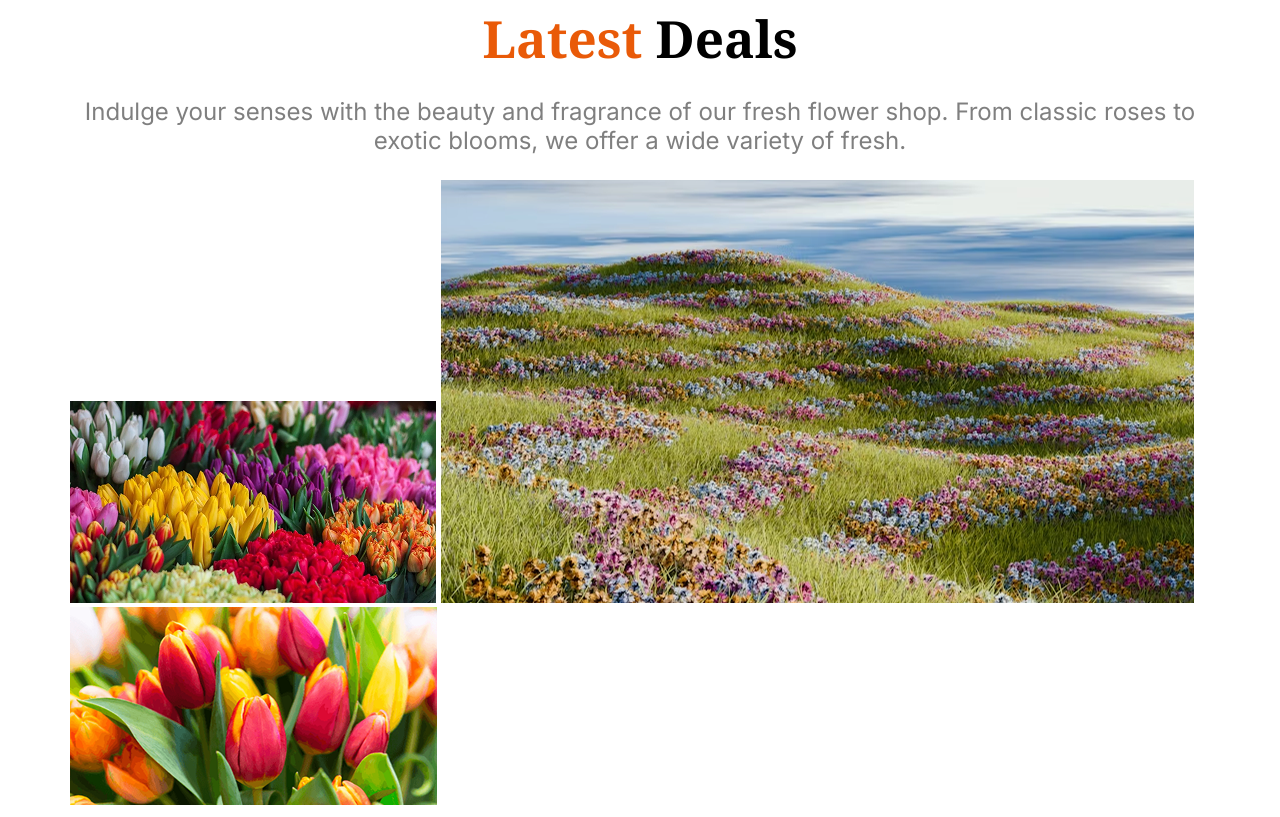
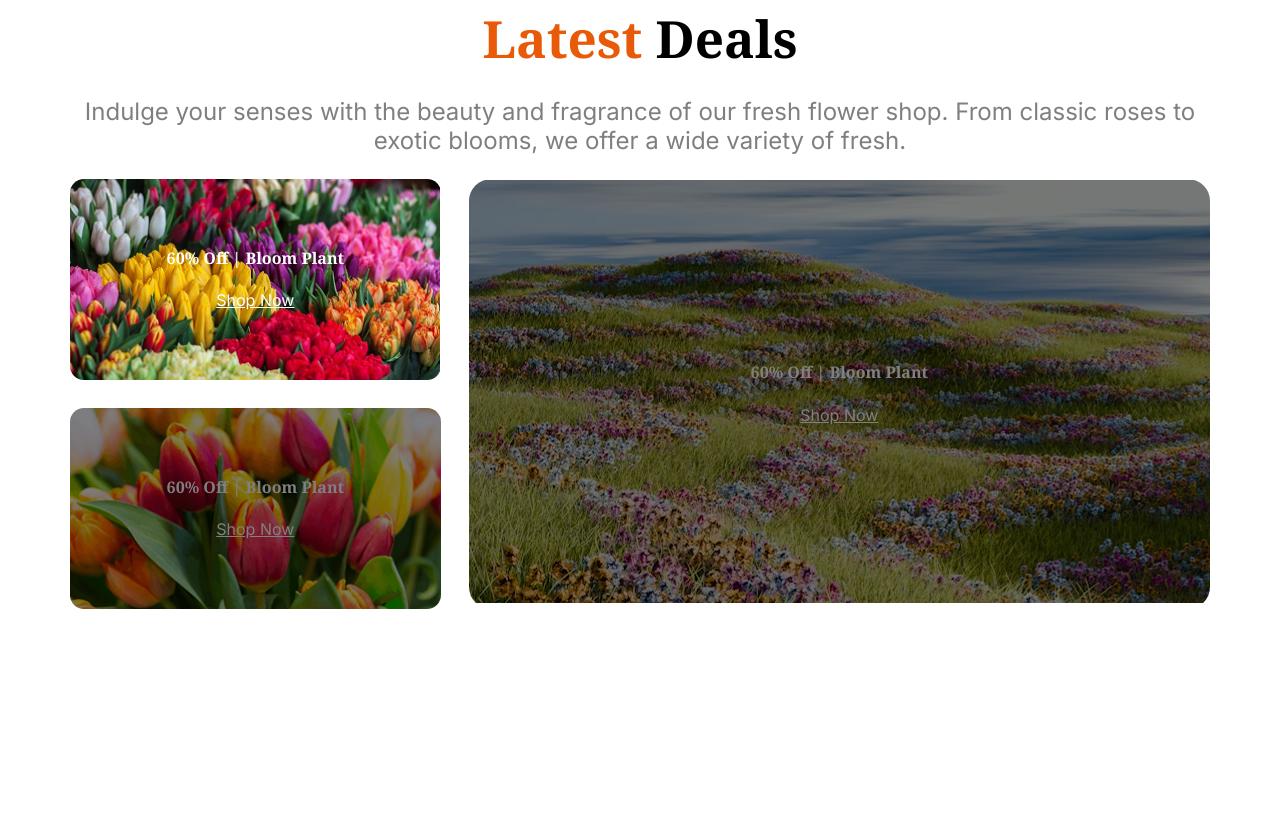
Before and after one commit to Imtius10/B12A02, a plain HTML site: page index.html in a window 1280 px wide. Shown: the part 3039-3856 px from the top of the page. After the commit the page ends 3656 px from the top, so only its background shows below. Drawn offline with Linux system fonts and the light colour scheme.

Commit message:
added latest deals

```diff
--- a/index.html
+++ b/index.html
@@ -146,10 +146,27 @@
                     exotic blooms, we offer a wide variety of fresh.</p>
             </div>
             <div class="img-grid">
+
                 <div class="deal-img">
-                    <img src="assets/deal-bloom.png" alt="deal-bloom">
-                    <img src="assets/deal-zabo.png" alt="deal-bloom">
-                    <img src="assets/deal-ana.png" alt="deal-bloom">
+                    <div class="deals1">
+                        <div class="text-content">
+                            <h5 class="noto-serif-font">60% Off | Bloom Plant <br></h5>
+                            <p class="inter-font"><u><br>Shop Now</u></p>
+                        </div>
+
+                    </div>
+                    <div class="deals2">
+                        <div class="text-content">
+                            <h5 class="noto-serif-font">60% Off | Bloom Plant <br></h5>
+                            <p class="inter-font"><u><br>Shop Now</u></p>
+                        </div>
+                    </div>
+                    <div class="deals3">
+                        <div class="text-content">
+                            <h5 class="noto-serif-font">60% Off | Bloom Plant <br></h5>
+                            <p class="inter-font"><u><br>Shop Now</u></p>
+                        </div>
+                    </div>
                 </div>
 
 
--- a/styles/style.css
+++ b/styles/style.css
@@ -30,10 +30,13 @@
 /* .display-none{
   display: none;
 } */
- main,.banner, .banner-nav{
+main,
+.banner,
+.banner-nav {
   max-width: 1140px;
   margin: 0 auto;
- }
+}
+
 .text-color-3 {
   color: rgba(233, 90, 8, 1);
 }
@@ -263,41 +266,157 @@ h1 {
 }
 
 
-.plans-lover h1{
+.plans-lover h1 {
   font-size: 2.5rem;
 }
-.plans-lover li{
+
+.plans-lover li {
   font-size: 1.5rem;
   padding-bottom: 10px;
-  font-size: clamp(1rem,3vw,1.5rem);
+  font-size: clamp(1rem, 3vw, 1.5rem);
 }
-.plant-img{
+
+.plant-img {
   max-width: 100%;
   height: auto;
   display: block;
 }
-.store-description{
+
+.store-description {
   padding-top: 38px;
   padding-bottom: 38px;
 }
+
 @media screen and (max-width:567px) {
-  .plans-lover{
+  .plans-lover {
     flex-direction: column;
   }
 }
+
 /* latest deals */
-.deals{
+.deals {
   justify-content: center;
   align-items: center;
   text-align: center;
   font-size: 3.2rem;
   margin-top: 134px;
 }
-.deals-description{
+
+.deals-description {
   justify-content: center;
   align-items: center;
   text-align: center;
   font-size: 1.5rem;
 
 }
+
 /* deal */
+
+.deal-img {
+  display: grid;
+  grid-template-columns: 1fr 2fr;
+  /* Left wide, right narrow */
+  /* border: 2px solid orange; */
+  /* gap: 10px; */
+  gap: 28px;
+
+}
+
+/* Left side image */
+.deals1 {
+  background-image: url('../assets/deal-bloom.png');
+   /* filter: brightness(50%); */
+
+  background-repeat: no-repeat;
+  height: 201px;
+  background-size: cover;
+  border-radius: 14px;
+  color: white;
+ display: flex;
+  justify-content: center;
+  align-items: center;
+
+
+
+
+}
+
+
+.text-content {
+  display: flex;
+  flex-direction: column;
+  align-items: center;
+  margin-top: 0px;
+}
+.text-content h5{
+  font-size: 1rem;
+  font-weight: bold;
+}
+.text-content h5,
+.text-content p {
+  margin: 0;
+  padding: 0;
+  line-height: 1.2;
+}
+
+.text-content p {
+  margin-top: 4px;
+}
+/* Top right image */
+.deals2 {
+
+   color: white;
+ display: flex;
+  justify-content: center;
+  align-items: center;
+  background-image: url('../assets/deal-zabo.png');
+   filter: brightness(50%);
+  background-repeat: no-repeat;
+  grid-row: span 2;
+  border-radius: 22px;
+}
+
+/* Bottom right image */
+.deals3 {
+     color: white;
+ display: flex;
+  justify-content: center;
+  align-items: center;
+  background-image: url('../assets/deal-ana.png');
+   filter: brightness(50%);
+  background-repeat: no-repeat;
+  height: 201px;
+  background-size: cover;
+  border-radius: 14px;
+
+}
+
+.deals1.deals2,
+.deals3 {
+  border: none;
+
+}
+
+@media (max-width: 576px) {
+  .deal-img {
+    display: flex;
+    flex-direction: column;
+    gap: 20px;
+  }
+
+  .deals1 {
+    order: 1;
+    height: 200px;
+  }
+
+  .deals3 {
+    order: 2;
+    height: 200px;
+  }
+
+  .deals2 {
+    order: 3;
+    /* ✅ this moves it to the bottom */
+    height: 200px;
+  }
+}
```
